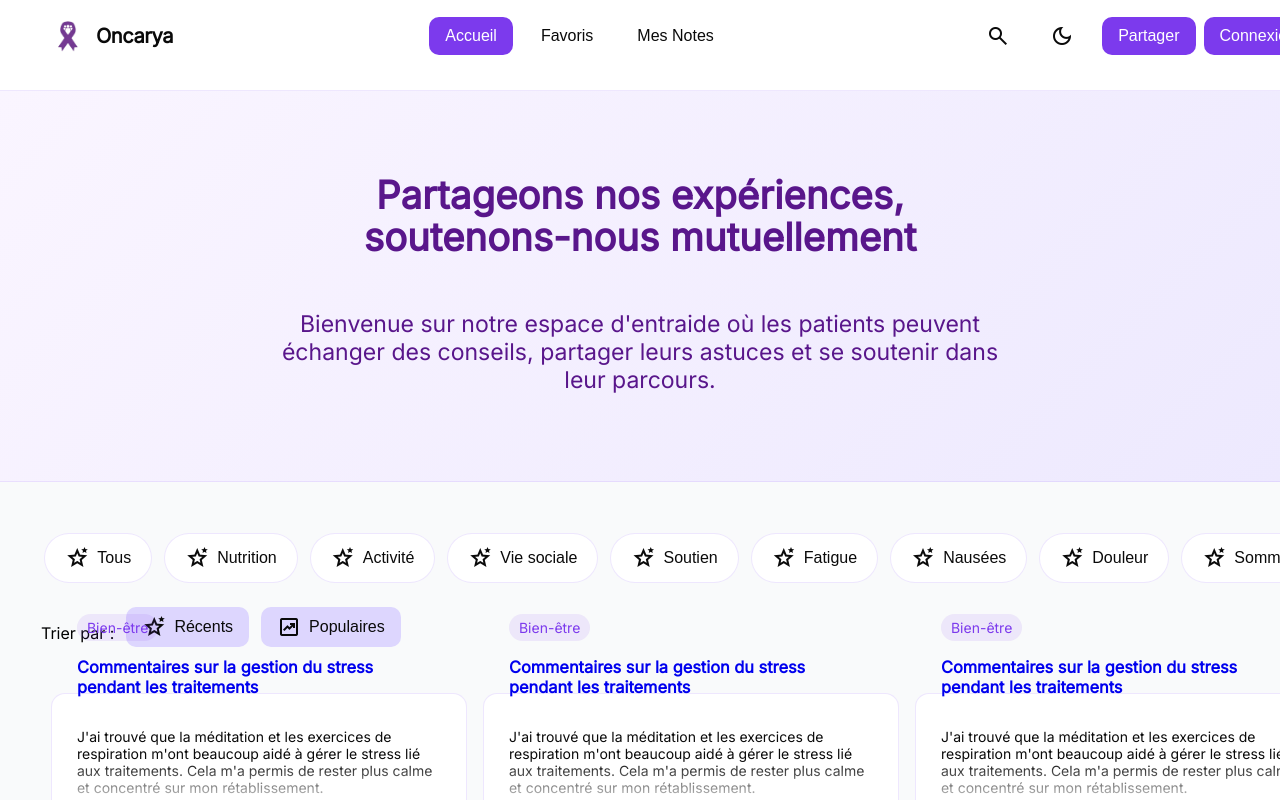
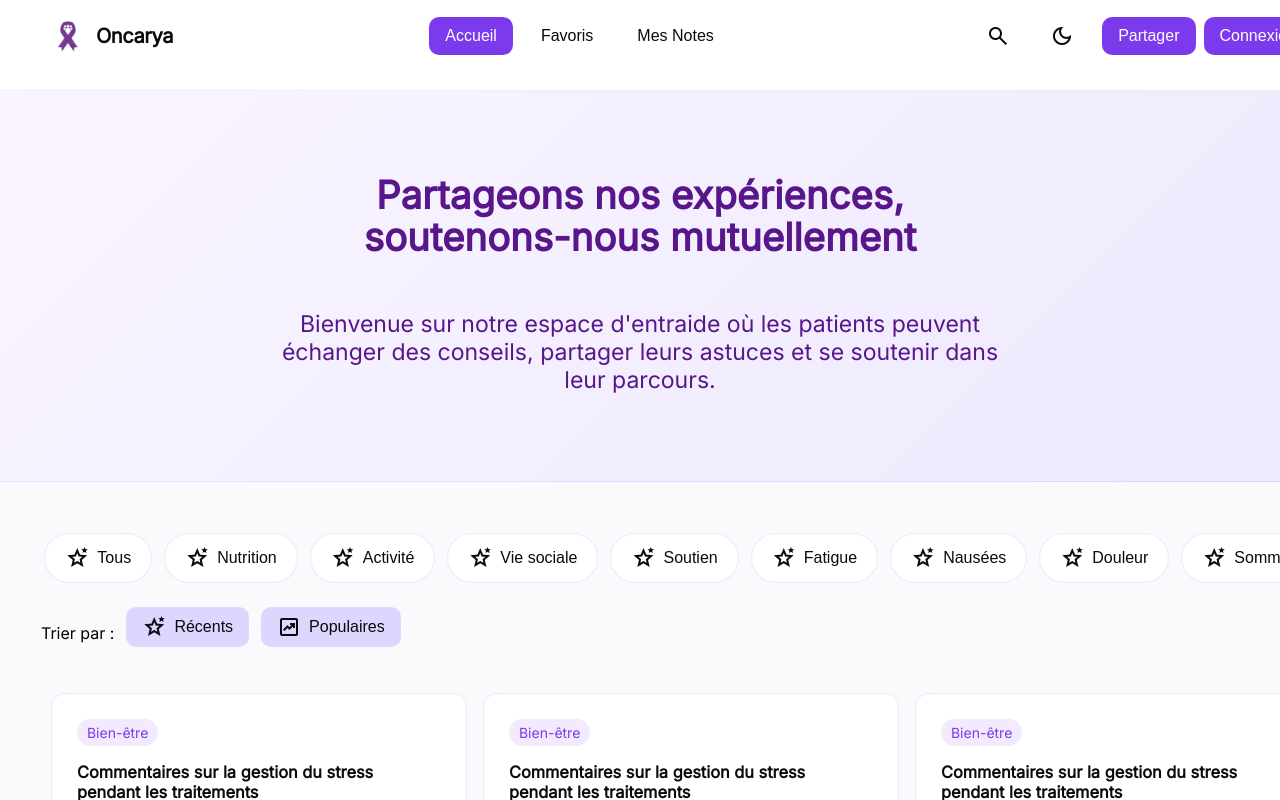
Before and after one commit to Tay9875/Conception-technique-Creative, a React (Create React App) app in the folder client/: page / in a window 1280 px wide. Shown: the top 800 px of the page. Built offline with nearby package versions, Linux system fonts and the light colour scheme.

Commit message:
fix: styles

```diff
--- a/client/src/Article.css
+++ b/client/src/Article.css
@@ -21,6 +21,10 @@
     box-sizing: border-box;
     border-radius: 14px;
     gap: 32px;
+}
+
+.article-link{
+    color: #7c3aed;
 }
 
 .article-tools {
--- a/client/src/Article.jsx
+++ b/client/src/Article.jsx
@@ -1,6 +1,7 @@
 import './Article.css';
 import React, { useState, useEffect } from 'react';
 import { Link, useNavigate } from 'react-router-dom';
+import { Header } from './components/Header.tsx';
 import AccessibleModal from "./components/AccessibleModal.tsx";
 import { SquareButton } from './components/SquareButton.tsx';
 import { Tag } from './components/Tags.tsx';
@@ -20,6 +21,7 @@ function Article() {
 
   return (
     <>
+    <Header />
     <section className="article-container">
         <article className="article">
             <Link to="/" className="article-link">
@@ -51,7 +53,7 @@ function Article() {
 
             <div className="article-tools">
                 <div className="article-appreciation">
-                    <SquareButton className="sqr-button-background">
+                    <SquareButton className="sqr-button-dark-background">
                         <span
                             className="material-symbols-outlined"
                             aria-hidden="true"
--- a/client/src/styles/BlogCard.css
+++ b/client/src/styles/BlogCard.css
@@ -12,6 +12,18 @@
     color: #0a0a0a;
     gap: 8px;
 }
+
+.blogcard-link {
+  display: block;
+  color: inherit;
+  text-decoration: none;
+}
+
+.blogcard-link:focus-visible {
+  outline: 3px solid #fff;
+  outline-offset: 4px;
+}
+
 
 .blogcard:focus, .blogcard:hover {
     box-shadow: 0 4px 8px 0 rgba(0, 0, 0, 0.1), 0 6px 10px 0 rgba(0, 0, 0, 0.1);
```
